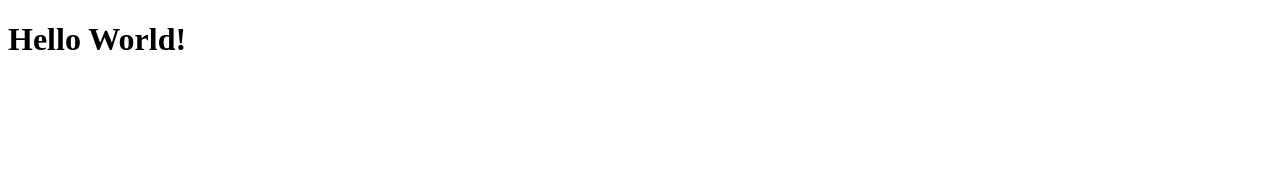
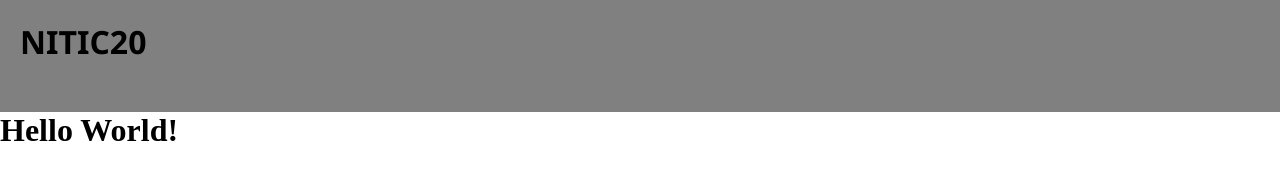
Before and after one commit to nekosan00/nitic20.github.io, a plain HTML site: page index.html in a window 1280 px wide. Drawn offline with Linux system fonts and the light colour scheme.

Commit message:
top.cssとかを追加したナリ

```diff
--- /dev/null
+++ b/css/top.css
@@ -0,0 +1,32 @@
+*{
+    margin: 0px;
+    padding:0px;
+}
+
+body{
+    margin: 0px;
+    padding:0px;
+}
+
+
+/* こ↑こ↓ヘッダー */
+header{
+    height:7rem;
+    background-color:gray;
+    margin: 0px;
+    padding:0px;
+}
+
+
+header h1{
+    font-size: 2rem;
+    font-family: 'Segoe UI';
+    padding: 20px ;
+    color:black;
+    text-decoration: none;
+}
+
+header h1 a{
+    color:black;
+    text-decoration: none;
+}
--- a/index.html
+++ b/index.html
@@ -1,11 +1,27 @@
 <!DOCTYPE html>
-<html lang="en">
+<html lang="ja">
 <head>
     <meta charset="UTF-8">
     <meta name="viewport" content="width=device-width, initial-scale=1.0">
+    <link rel="stylesheet" href="css/top.css">
     <title>Hello World!</title>
 </head>
 <body>
-    <h1>Hello World!</h1>
+    <header>
+        <h1><a href="https://nitic20.github.io/" rel="noopener noreferrer">NITIC20</a></h1>
+
+        <ul>
+            <li><a href=""></a></li>
+        </ul>
+
+    </header>
+
+    <main>
+        <h1>Hello World!</h1>
+    </main>
+
+    <footer>
+
+    </footer>
 </body>
 </html>
```
